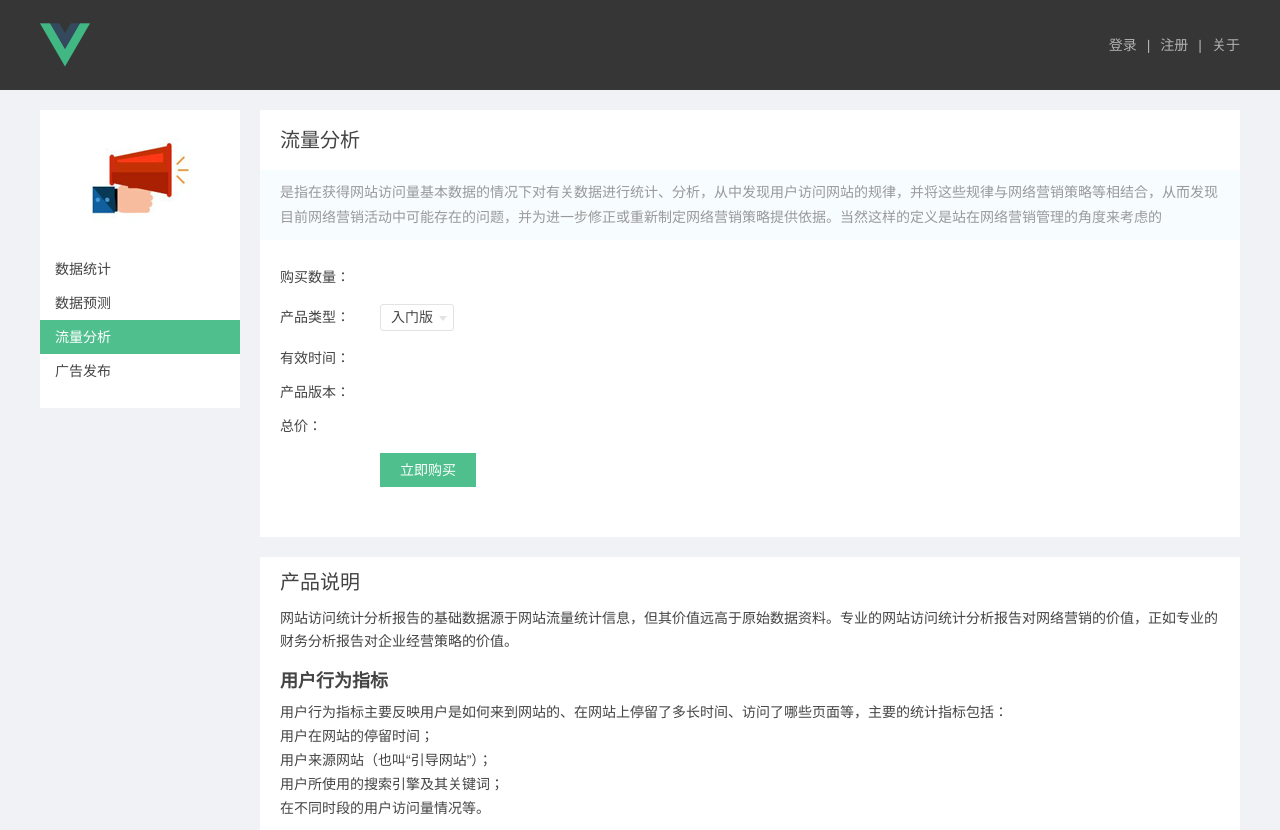
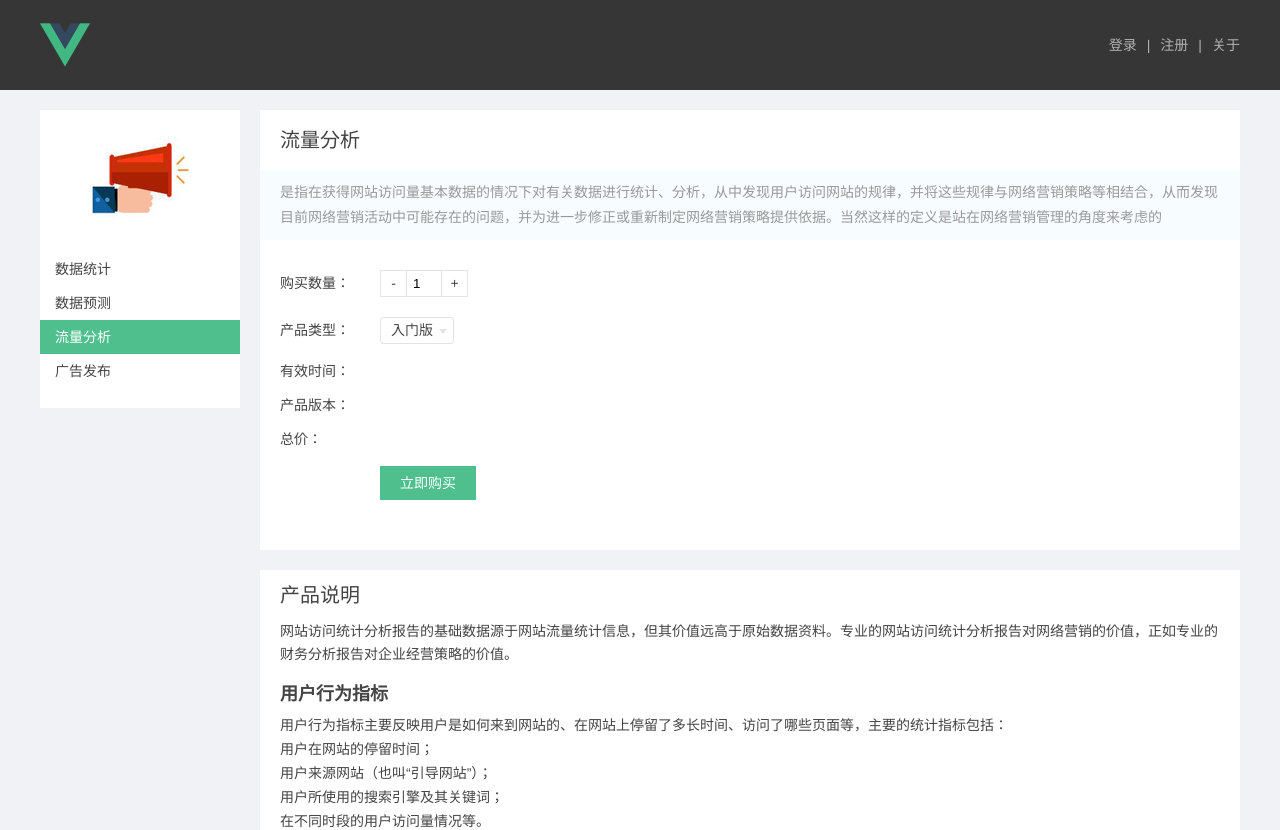
Before and after one commit to neusoftart/vuedemo3, a Vue app: page /detail/analysis in a window 1280 px wide. Shown: the top 830 px of the page. Built offline with nearby package versions, Linux system fonts and the light colour scheme; what vue-resource would draw is missing.

Commit message:
完成购买数量模块

```diff
--- /dev/null
+++ b/src/components/base/counter.vue
@@ -0,0 +1,97 @@
+<template lang="html">
+  <div class="counter-component">
+    <div class="counter-btn" @click="minus"> - </div>
+    <div class="counter-show">
+      <input type="text" v-model="number" @keyup="fixNumber">
+    </div>
+    <div class="counter-btn" @click="add"> + </div>
+  </div>
+</template>
+
+<script>
+export default {
+  props:{
+    max:{
+      type:Number,
+      default:5
+    },
+    min:{
+      type:Number,
+      default:1
+    }
+  },
+  data(){
+    return {
+      number:this.min
+    }
+  },
+  watch:{
+    number(){
+      this.$emit('on-change',this.number)
+    }
+  },
+  methods:{
+    fixNumber(){
+      let fix
+      if (typeof this.number === 'string'){
+        fix = Number(this.number.replace(/\D/g,''))
+      }
+      else {
+        fix = this.number
+      }
+      if(fix > this.max || fix < this.min){
+        fix = this.min
+      }
+      this.number = fix
+    },
+    minus(){
+      if(this.number <= this.min){
+        return
+      }
+      this.number --
+    },
+    add(){
+      if(this.number >= this.max){
+        return
+      }
+      this.number ++
+    }
+  }
+}
+</script>
+
+<style  lang="css" scoped>
+    .counter-component{
+      position: relative;
+      display: inline-block;
+      overflow: hidden;
+      vertical-align: middle;
+    }
+    .counter-show{
+      float: left;
+    }
+    .counter-show input{
+      border: none;
+      border-top: 1px solid #e3e3e3;
+      border-bottom: 1px solid #e3e3e3;
+      height: 23px;
+      line-height: 23px;
+      width: 30px;
+      outline:none;
+      text-indent:4px;
+    }
+    .counter-btn{
+      border:1px solid #e3e3e3;
+      float:left;
+      height: 25px;
+      line-height: 25px;
+      width: 25px;
+      text-align: center;
+      cursor:pointer;
+    }
+    .counter-btn:hover{
+      border-color: #4fc08d;
+      background: #4fc08d;
+      color: #fff;
+    }
+</style>
--- a/src/pages/detail/analysis.vue
+++ b/src/pages/detail/analysis.vue
@@ -10,7 +10,7 @@
                   购买数量：
               </div>
               <div class="sales-board-line-right">
-
+                 <VCounter @onchange="onParamChange('buyNum',$event)"></VCounter>
               </div>
           </div>
           <div class="sales-board-line">
@@ -18,7 +18,7 @@
                   产品类型：
               </div>
               <div class="sales-board-line-right">
-                   <VSelection :selections="buyTypes"></VSelection>
+                   <VSelection :selections="buyTypes" @on-change="onParamChange('buyType',$event)"></VSelection>
               </div>
           </div>
           <div class="sales-board-line">
@@ -83,12 +83,47 @@
 
 <script>
 import VSelection from '../../components/base/selection'
+import VCounter from '../../components/base/counter'
 export default{
   components:{
-    VSelection
+    VSelection,
+    VCounter
   },
   data(){
     return{
+      buyNum:0,
+      buyType:{},
+      versions:[],
+      period:{},
+      price:0,
+      versionList:[
+        {
+          label:'客户版',
+          value:0
+        },
+        {
+          label:'代理商版',
+          value:1
+        },
+        {
+          label:'专家版',
+          value:2
+        }
+      ],
+      periodList:[
+        {
+          label:'半年',
+          value:0
+        },
+        {
+          label:'一年',
+          value:1
+        },
+        {
+          label:'三年',
+          value:2
+        }
+      ],
       buyTypes:[
         {
           label:'入门版',
@@ -102,8 +137,35 @@ export default{
           label:'高级版',
           value:2
         },
-      ]
+      ],
+      isShowPayDialog:false,
+      bankId:null,
+      orderId:null,
+      isShowCheckorder:false,
+      isShowErrDialog:false
     }
+  },
+  methods:{
+    onParamChange(attr,val){
+      this[attr] = val
+      this.getPrice()
+    },
+    getPrice(){
+      let buyVersionsArray = _.map(this.versions,(item) =>{
+        return item.value
+      })
+      let reqParams = {
+        buyNumber:this.buyNum,
+        buyType:this.buyType.value,
+        period:this.period.value,
+        version:buyVersionsArray.join(',')
+      }
+      this.$http.post('/api/getPrice',reqParams)
+      .then((res)=>{
+        this.price = res.data.amount
+      })
+    },
+
   }
 }
 </script>
```
Also changed, not shown: src/components/base/chooser.vue (added, +62 -0 lines).
